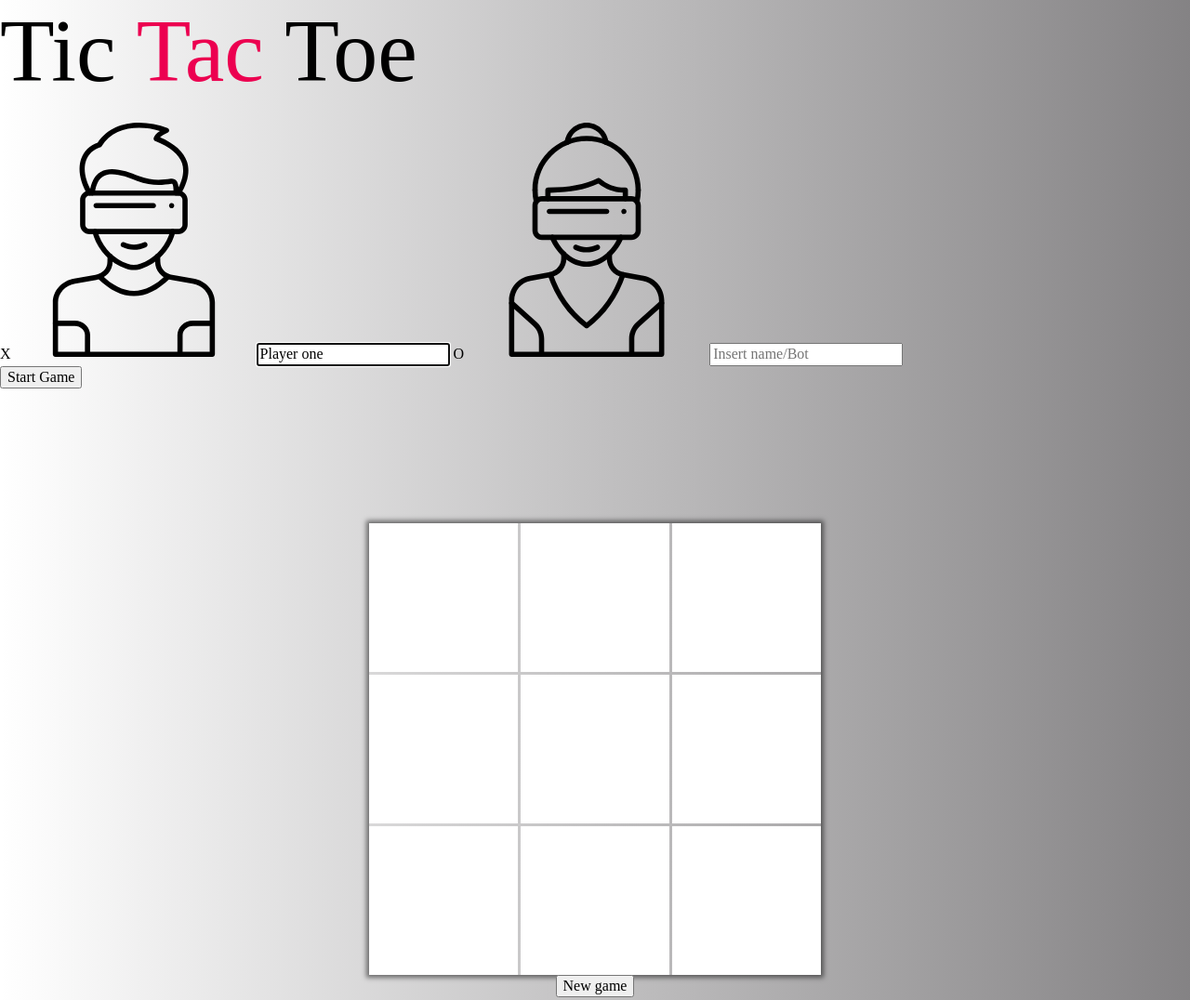
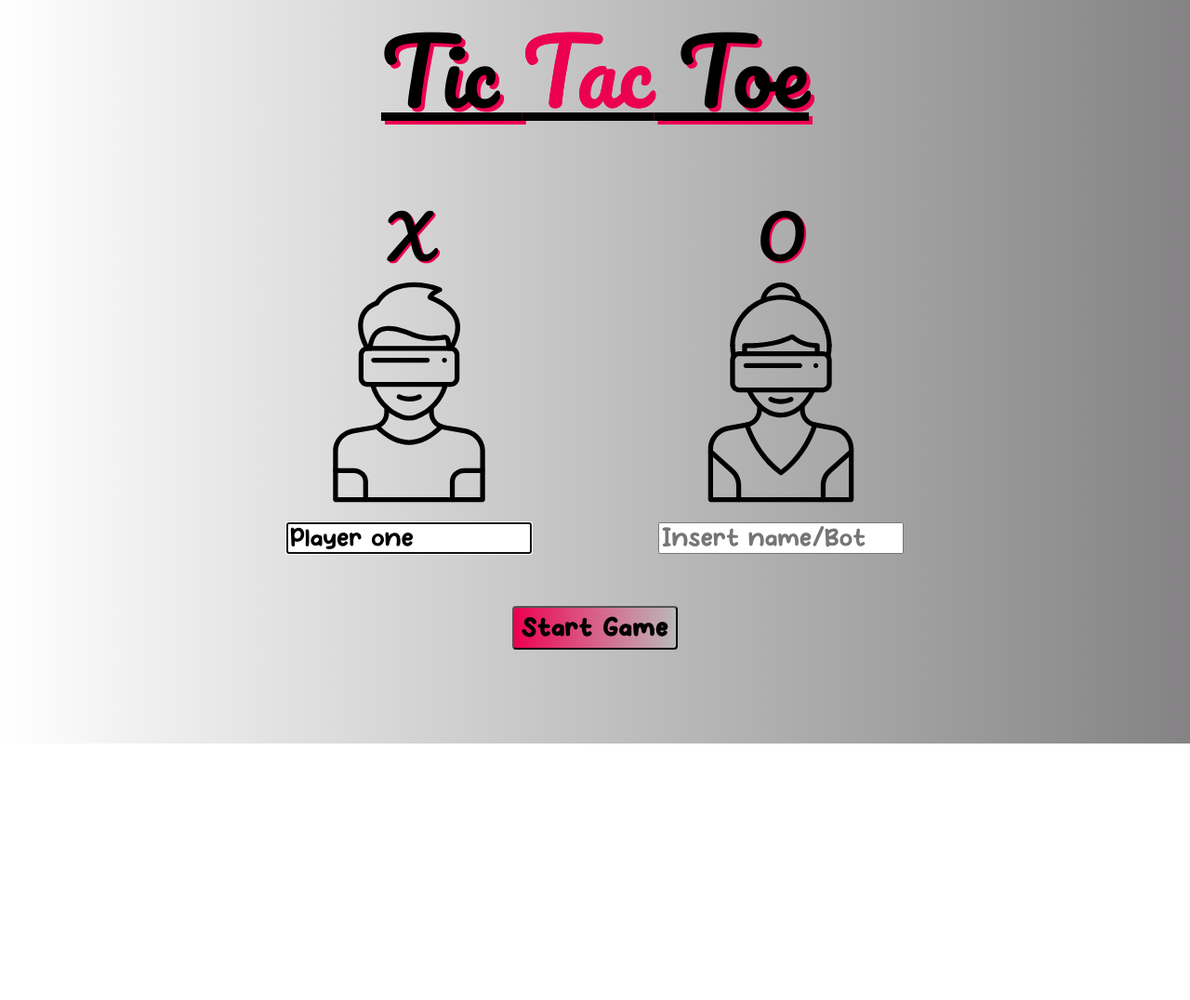
Before and after one commit to HardRoof/tic-tac-toe, a plain HTML site: page index.html in a window 1280 px wide. Shown: the top 1076 px of the page at 93% size. After the commit the page ends 800 px from the top, so only its background shows below. Drawn offline with Linux system fonts and the light colour scheme.

Commit message:
Improvements and created design for front screen and new buttons

```diff
--- a/style.css
+++ b/style.css
@@ -13,30 +13,88 @@
   box-sizing: border-box;
 }
 
-/* Big container */
+/* Body */
 body {
-  font-size: 1.6rem; /* To turn 1rem into 10px */
+  font-size: 1.6rem;
   background-image: linear-gradient(to right, rgba(255,0,0,0), rgba(119, 117, 119, 0.9));
+  font-family: 'Pacifico', scoreFont, cursive;
+  height: 100vh;
 }
 
+/* Header */
+header {
+  text-align: center;
+  font-size: min(12vmin, 20rem);
+  text-decoration: underline;
+  margin-bottom: 11vh;
+  padding-top: 2rem;
+  text-shadow: 4px 4px var(--red-color);
+  user-select: none
+}
+
+span {
+  color: var(--red-color);
+  text-shadow: 0px 0px;
+}
+
+/* Initial page */
+#initialPage {
+  display: grid;
+  grid-template-rows: 1fr auto;
+  justify-items: center;
+  row-gap: 7vmin;
+}
+
+.formClass {
+  display: grid;
+  grid-template-columns: min-content min-content;
+  justify-items: center;
+  column-gap: 20vmin;
+}
+
+.formClass img:first-of-type{
+  grid-area: 2 / 1 / 3 / 2;
+}
+
+.formClass input:first-of-type{
+  grid-area: 3 / 1 / 4 / 2;
+}
+
+.formClass img {
+  height: 30vmin;
+  margin: 1rem 0 2rem 0
+}
+
+.formClass input {
+  width: 110%;
+  font-family: scoreFont;
+  font-size: min(3vmin, 3.2rem);
+}
+
+label {
+  font-size: min(8vmin, 15rem);
+  text-shadow: 2px 2px var(--red-color);
+}
+
+#initialPage button, .newGame {
+  background: linear-gradient(to right, var(--red-color), rgba(255, 255, 255, 0));
+  padding: 0.8rem;
+  border-radius: 4px;
+  cursor: pointer;
+  font-weight: 600;
+  font-family: scoreFont, cursive;
+  letter-spacing: 1px;
+  font-size: min(3vmin, 3.2rem);
+}
+
+/* Main container */
 #container {
-  min-height: 100vh;
   display: flex;
   flex-direction: column;
   justify-content: center;
   align-items: center;
+  transition: all 2s linear;
 }
-
-/* Header */
-header{
-  font-size: min(12vmin, 20rem);
-  margin-bottom: 2rem;
-}
-
-span {
-  color: var(--red-color);
-}
-
 
 /* gameBoard */
 #gameBoardContainer{
@@ -86,6 +144,7 @@ span {
   font-size: min(15vmin, 20rem);
   margin-top: 3rem;
   align-self: center;
+  font-family: 'Pacifico';
 }
 
 #scoreBoardID button {
@@ -128,3 +187,12 @@ span {
   transform: translate(0.5px, 1.5px);
   box-shadow: rgba(0, 0, 0, 0.06) 0 2px 4px;
 }
+
+/* Display = none */
+#initialPage.hidden, #container.hidden {
+  display: none;
+}
+
+.newGame {
+margin-top: 2rem;
+}
```
